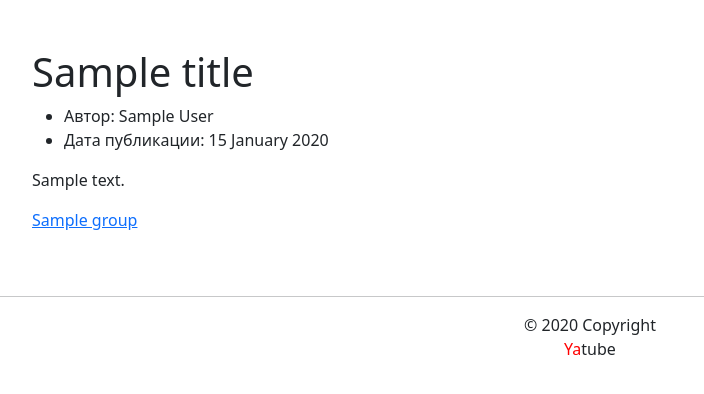
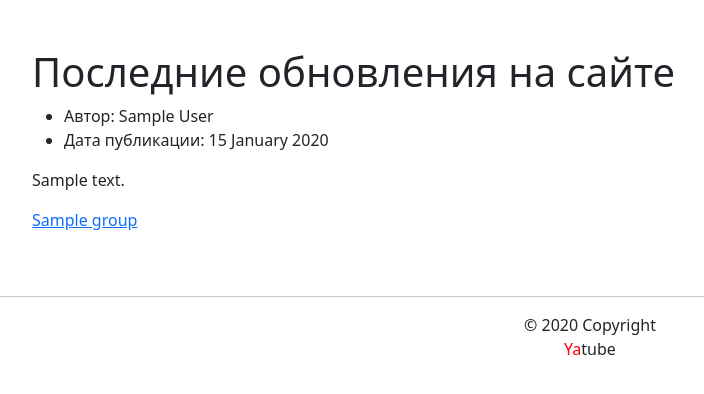
Before and after one commit to ViacheslavMelnikov/hw02_community, a Django app: template yatube/templates/posts/index.html in a window 1280 px wide. Shown: the part 56-450 px from the top of the page, without its empty margins (50-754 px from the left). Run offline with Django 3.2, Linux system fonts and the light colour scheme; tables that the repository leaves empty hold one stand-in row (values such as "Sample post"); the template is opened without the code that fills it: values that come from a table or form of the project are taken from there, most other values are stand-ins (such as "Sample title", 1, 10 or a date in 2020); some libraries are stand-ins or nearby versions.

Commit message:
Финальный проект 3 спринта После 2 ревью

```diff
--- a/yatube/posts/models.py
+++ b/yatube/posts/models.py
@@ -36,8 +36,9 @@ class Post(models.Model):
         Group,
         on_delete=models.SET_NULL,
         blank=True,
-        null=True
+        null=True,
+        related_name='posts'
     )
 
     class Meta:
-        ordering = ('pub_date',)
+        ordering = ('-pub_date',)
--- a/yatube/templates/posts/group_list.html
+++ b/yatube/templates/posts/group_list.html
@@ -1,12 +1,12 @@
 {% extends 'base.html' %}
 {% block title %}
-  {{ title }}
+  Записи сообщества {{ group.title }}
 {% endblock %}
 {% block content %}
 <main>
   <!-- класс py-5 создает отступы сверху и снизу блока -->
   <div class="container py-5">
-    <h1>{{ title }}</h1>
+    <h1>Записи сообщества</h1>
     <p>
       {{ group }}.
     </p>
--- a/yatube/templates/posts/index.html
+++ b/yatube/templates/posts/index.html
@@ -1,12 +1,12 @@
 {% extends 'base.html' %}
 {% block title %}
-  {{ title }}
+  Последние обновления на сайте
 {% endblock %}
 {% block content %}
   <main>
     <!-- класс py-5 создает отступы сверху и снизу блока -->
     <div class="container py-5">
-      <h1>{{ title }}</h1>
+      <h1>Последние обновления на сайте</h1>
       {% for post in posts %}
         <ul>
           <li>
```
Also changed, not shown: yatube/posts/views.py (+4 -5 lines).
